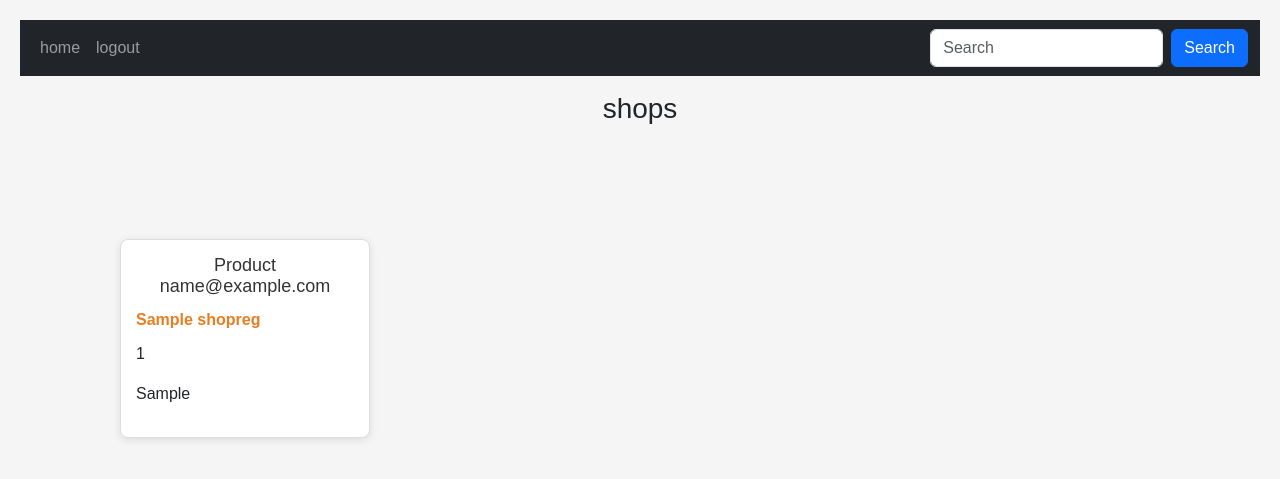
After one commit to alan2325/Fresh_Cuts, a Django app: page /viewshop in a window 1280 px wide. The commit adds this page. Shown: the top 479 px of the page. Run offline with Django 5.2, Linux system fonts and the light colour scheme; tables that the repository leaves empty hold one stand-in row (values such as "Sample post").

Commit message:
viewshop

```diff
--- a/fresh_cuts/app/urls.py
+++ b/fresh_cuts/app/urls.py
@@ -24,6 +24,7 @@ urlpatterns = [
     path('deleteitem/<int:id>',views.deleteitem),
     path('orderdetails',views.orderdetails),
     path('delregister',views.delregister),
+    path('viewshop',views.viewshop),
 
 
 ]
--- a/fresh_cuts/app/views.py
+++ b/fresh_cuts/app/views.py
@@ -254,3 +254,9 @@ def delregister(req):
             messages.warning(req, "Email Already Exits , Try Another Email.")
     return render(req,'deliveryreg.html')
     print(delregister)
+
+
+
+def viewshop(req):
+    data=Shopreg.objects.all()
+    return render(req,'viewshop.html',{'data':data})
--- a/fresh_cuts/template/shophome.html
+++ b/fresh_cuts/template/shophome.html
@@ -70,6 +70,9 @@
         <li class="nav-item">
           <a class="nav-link" href="../viewpro">view product</a>
         </li>
+        <li class="nav-item"></li>
+          <a class="nav-link" href="../viewshop">view shop</a>
+        </li>
         <li class="nav-item">
           <a class="nav-link" href="../addpro">add product</a>
         </li>
--- /dev/null
+++ b/fresh_cuts/template/viewshop.html
@@ -0,0 +1,133 @@
+
+<!DOCTYPE html>
+<html lang="en">
+<head>
+  <title>Bootstrap Example</title>
+  <meta charset="utf-8">
+  <meta name="viewport" content="width=device-width, initial-scale=1">
+  <link href="https://cdn.jsdelivr.net/npm/bootstrap@5.3.3/dist/css/bootstrap.min.css" rel="stylesheet">
+  <script src="https://cdn.jsdelivr.net/npm/bootstrap@5.3.3/dist/js/bootstrap.bundle.min.js"></script>
+  <link rel="stylesheet" href="styles.css">
+  <style>
+  body {
+    font-family: Arial, sans-serif;
+    background-color: #f5f5f5;
+    margin: 0;
+    padding: 20px;
+}
+
+.gallery {
+    /* display: flex;
+    flex-wrap: wrap; */
+    /* gap: 20px; */
+    width:300px;
+    float: left;
+    margin-left: 100px;
+    padding-top: 5px;
+    margin-top: 100px;
+    /* height:80px;  */
+
+    /* justify-content: center; */
+}
+h3{
+    text-align: center;
+    text-shadow: #301803;
+}
+
+.product {
+    background-color: white;
+    border: 1px solid #ddd;
+    border-radius: 8px;
+    overflow: hidden;
+    width: 250px;
+    box-shadow: 0 2px 8px rgba(0, 0, 0, 0.1);
+    transition: transform 0.2s ease-in-out;
+}
+
+.product img {
+  min-width: 250px;
+  min-height: 300px;
+  max-width: 250px;
+  max-height: 300px;
+    /* width: 150px;
+    height: 150px; */
+    display: block;
+}
+
+.product .description {
+    padding: 15px;
+}
+
+.product h3 {
+    font-size: 18px;
+    margin: 0 0 10px 0;
+    color: #333;
+}
+
+.product .price {
+    font-size: 16px;
+    color: #e67e22;
+    margin-bottom: 10px;
+    font-weight: bold;
+}
+
+.product .details {
+    font-size: 14px;
+    color: #777;
+}
+
+.product:hover {
+    transform: scale(1.05);
+    box-shadow: 0 4px 12px rgba(0, 0, 0, 0.2);
+}
+.pro{
+  color:black;
+  border:1px solid rgb(41, 103, 196);
+  margin:20px;
+  text-align: center;
+}
+</style>
+</head>
+<body>
+
+<nav class="navbar navbar-expand-sm navbar-dark bg-dark">
+  <div class="container-fluid">
+    <div class="collapse navbar-collapse" id="mynavbar">
+      <ul class="navbar-nav me-auto">
+        <li class="nav-item">
+            <a class="nav-link" href="../adminhome">home</a>
+          </li>
+
+        <li class="nav-item">
+          <a class="nav-link" href="../logout">logout</a>
+        </li>
+      </ul>
+      <form class="d-flex">
+        <input class="form-control me-2" type="text" placeholder="Search">
+        <button class="btn btn-primary" type="button">Search</button>
+      </form>
+    </div>
+  </div>
+</nav>
+
+<div class="container-fluid mt-3">
+  <h3>shops</h3>
+
+</div>
+{% for i in data %}
+<div class="gallery">
+  <div class="product">
+      <!-- <img src="{{i.image.url}}" alt="Product 1"> -->
+      <div class="description">
+          <h3>Product {{i.Email}}</h3>
+          <p class="price">{{i.name}}</p>
+          <p class="quantity">{{i.phonenumber}}</p>
+          <p class="quantity">{{i.location}}</p>
+
+
+      </div>
+  </div>
+</div>
+{% endfor %}
+</body>
+</html>
```
